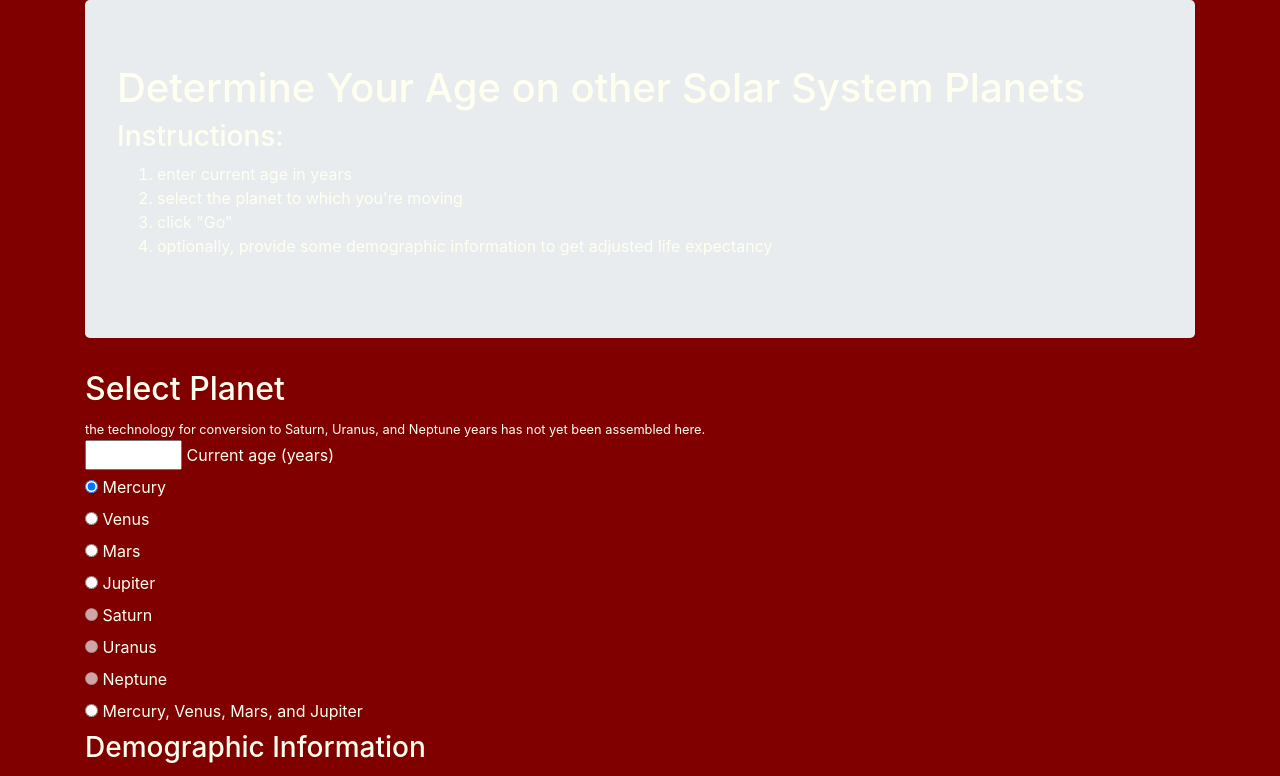
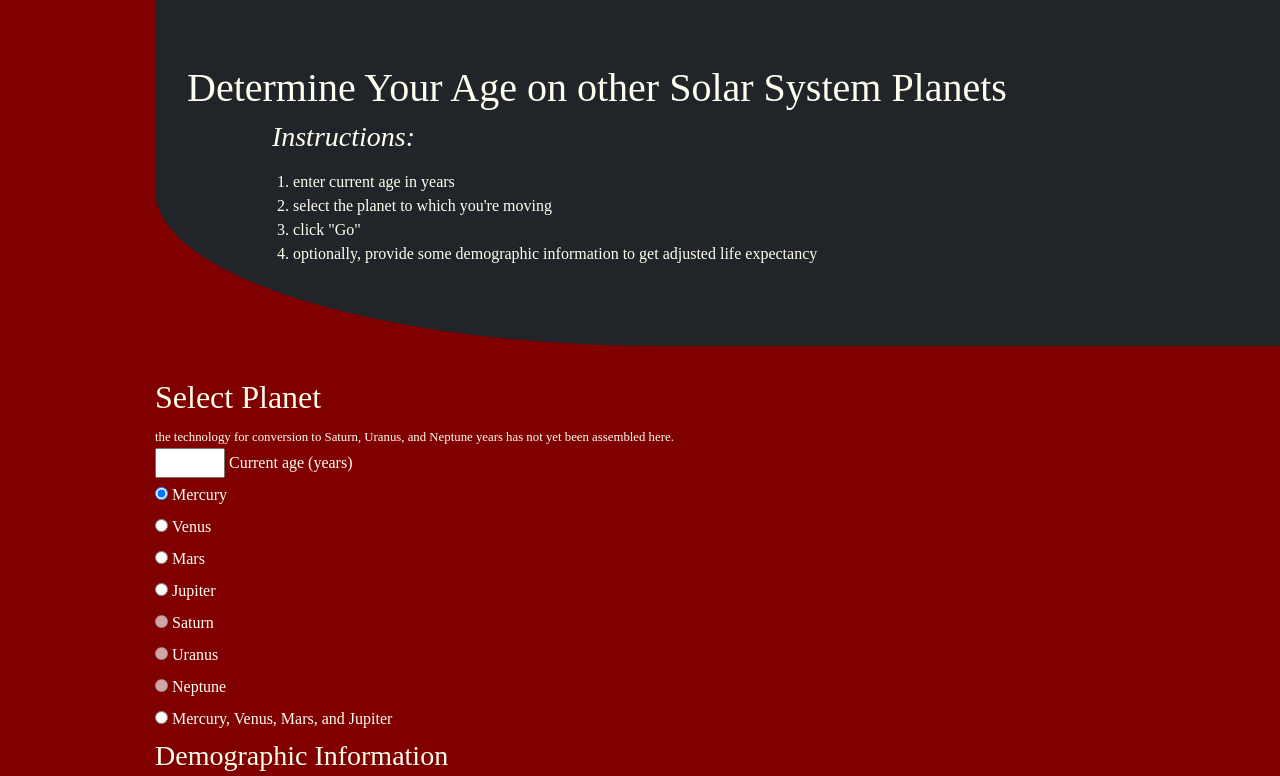
Before and after one commit to sinkstyt/galaxy-age, a website built with webpack: page src/index.html in a window 1280 px wide. Shown: the top 776 px of the page. Built offline with nearby package versions, Linux system fonts and the light colour scheme.

Commit message:
add jumbotron, ol styling

```diff
--- a/src/css/styles.css
+++ b/src/css/styles.css
@@ -1,4 +1,30 @@
 body {
+  font-family: 'XCharter-Roman', 'Go-Mono', slab-serif, serif;
   background-color: maroon;
   color: ivory;
 }
+
+.container {
+  padding-right: 0;
+  margin-right: 0;
+}
+
+.jumbotron {
+  background-color: #212529;
+  border-radius: 0 0 0 45%;
+}
+
+.instructions-label {
+  margin-top: 1.4rem;
+}
+
+.instructions {
+  margin-left: 8%;
+  font-weight: 300;
+  font-style: italic;
+}
+
+ol {
+  margin-top: 1rem;
+  padding-left: 10%;
+}
```
